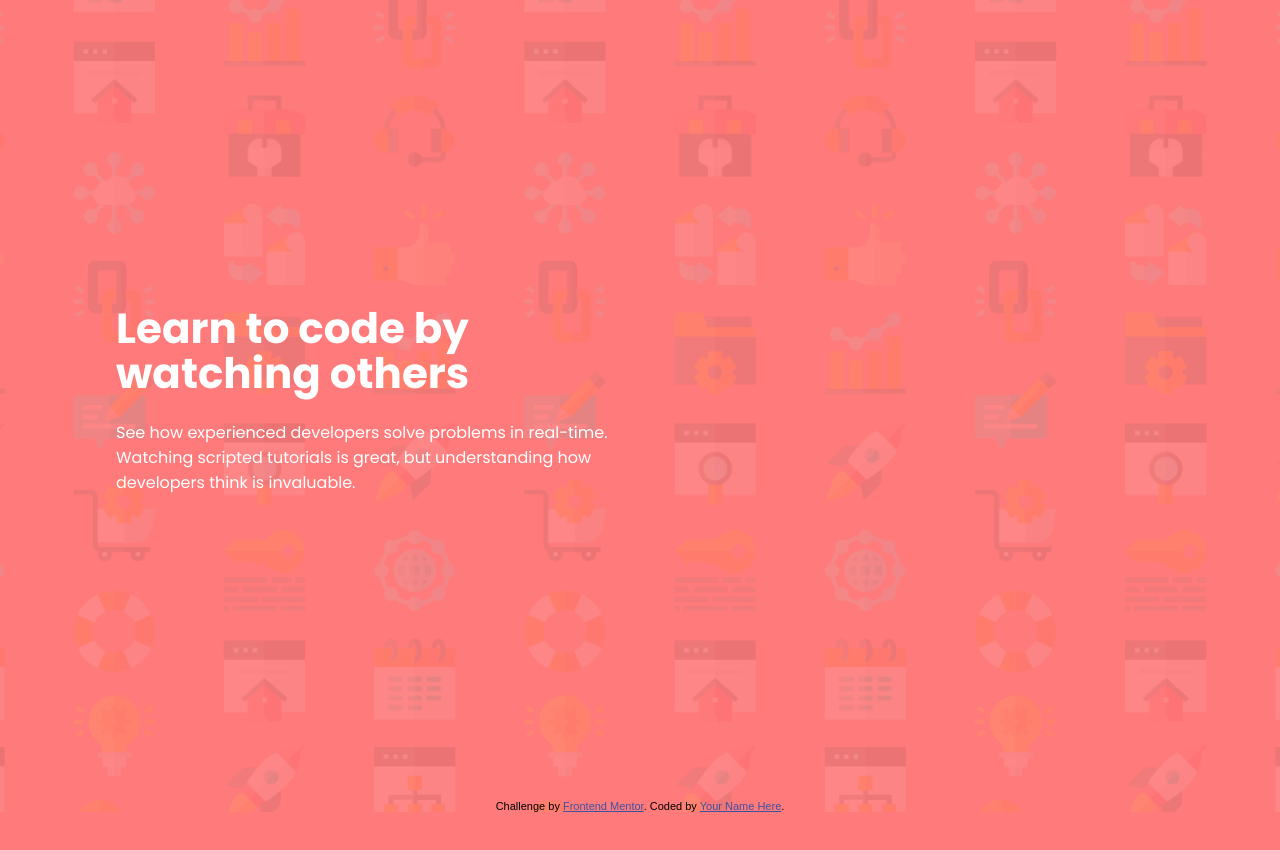
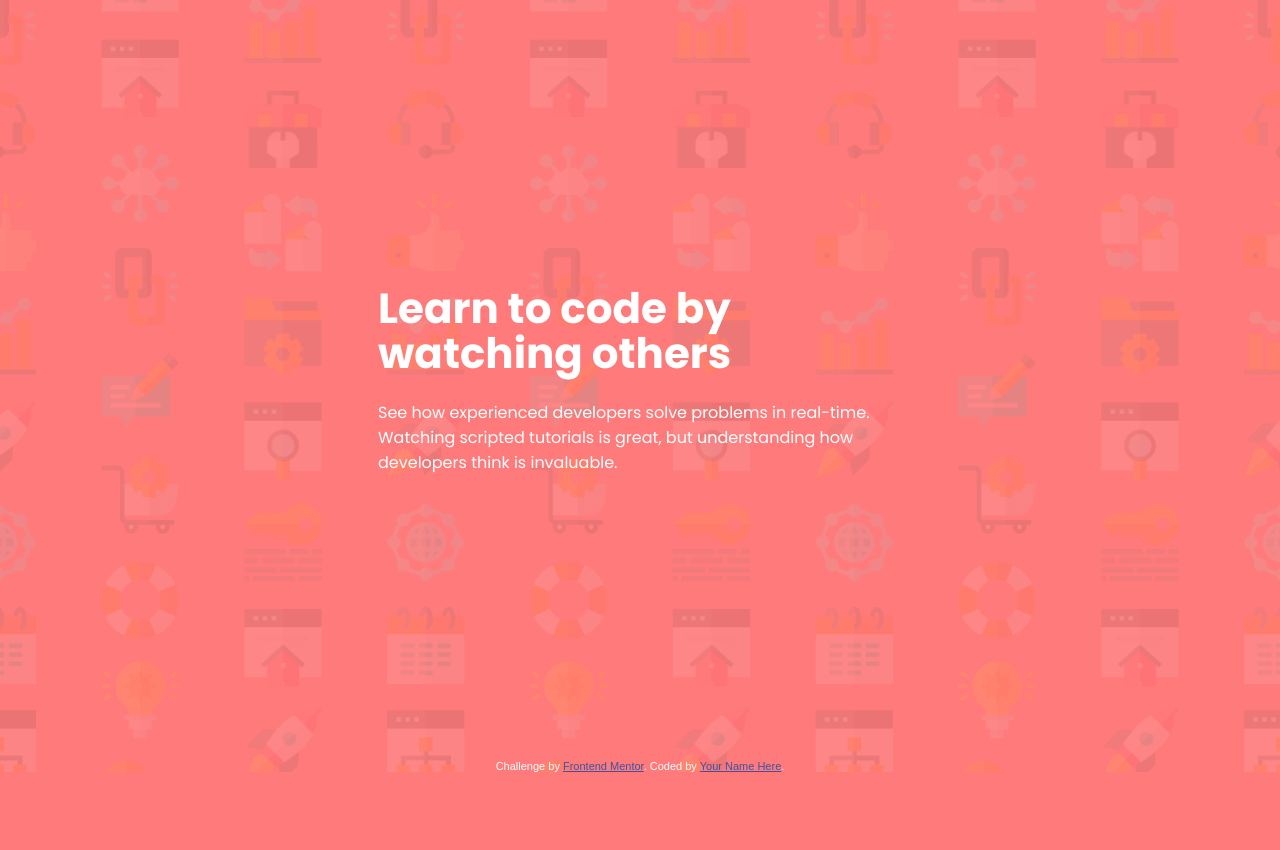
Before and after one commit to AstronautoLunar/intro-component-with-signup-form-webpack, a website built with webpack: page src/index.html in a window 1280 px wide. Shown: the top 850 px of the page. After the commit the page ends 800 px from the top, so only its background shows below. Built offline with nearby package versions, Linux system fonts and the light colour scheme.

Commit message:
fix: Resolvido problema na interface que trazia um espaço sobrando

```diff
--- a/src/scss/_body.scss
+++ b/src/scss/_body.scss
@@ -8,18 +8,17 @@ body {
 
     #main {
         width: 100%;
-        height: 100vh;
+        height: 95vh;
+
+        display: flex;
+        justify-content: center;
+        align-items: center;
 
         .section-text {
             display: flex;
             justify-content: flex-end;
             align-items: center;
         }
-
-        section {
-            width: 50%;
-            height: 100%;
-        }
     }
 
 }
--- a/src/scss/_globals.scss
+++ b/src/scss/_globals.scss
@@ -28,6 +28,8 @@
     font-size: 11px;
     text-align: center;
 
+    color: var(--white);
+
     a {
         color: var(--link);
     }
```
Also changed, not shown: src/core/code.min.js.
